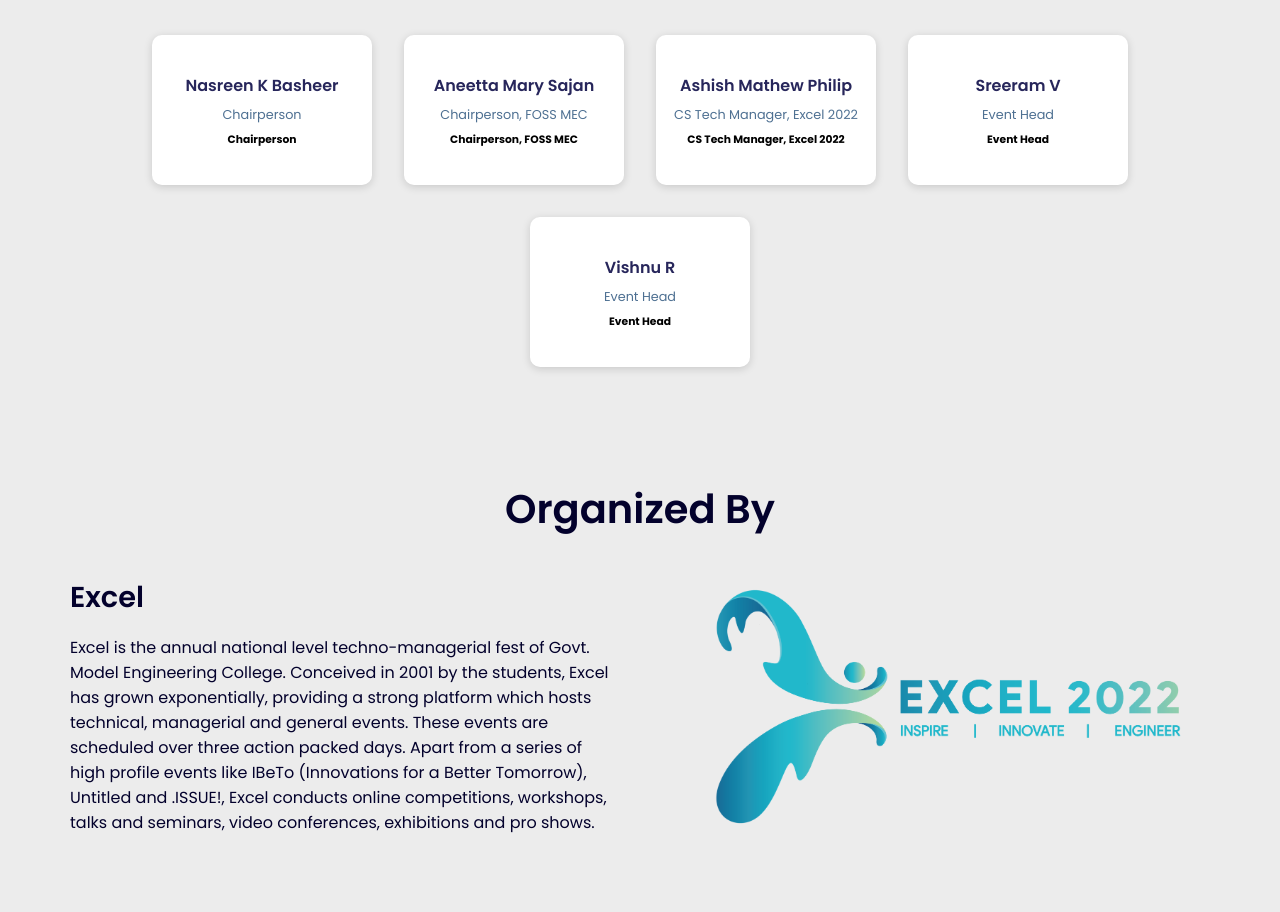
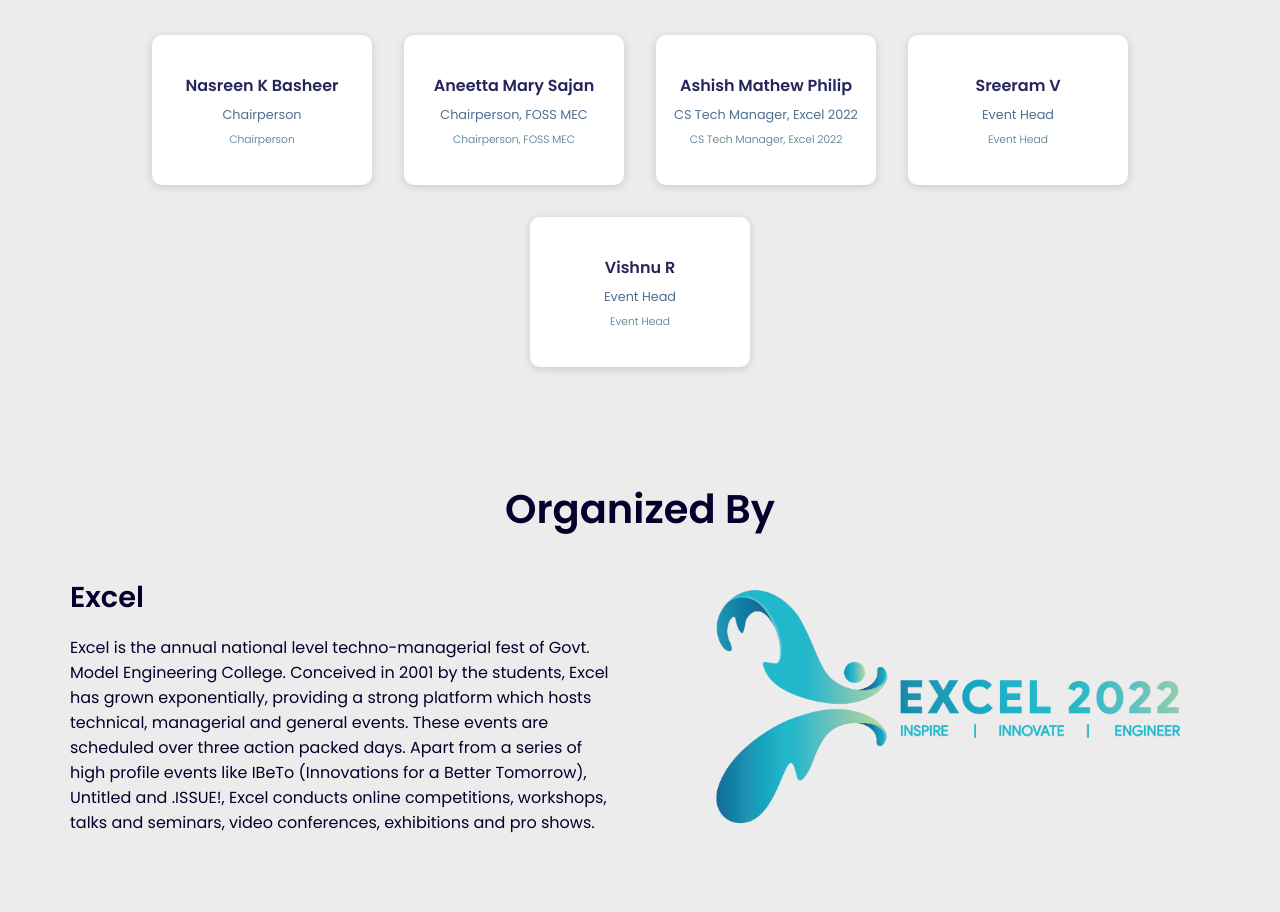
Before and after one commit to Excel2022Web/devsprint, a React (Create React App) app: page / in a window 1280 px wide. Shown: the part 2140-3052 px from the top of the page. Built offline with nearby package versions, Linux system fonts and the light colour scheme.

Commit message:
Style fix

```diff
--- a/src/components/Partners/Partners.css
+++ b/src/components/Partners/Partners.css
@@ -61,3 +61,8 @@
   font-size: 0.8rem;
   font-weight: 500;
 }
+
+.partner__organization {
+  font-weight: 300;
+  color: rgba(5, 54, 82, 0.71);
+}
```
